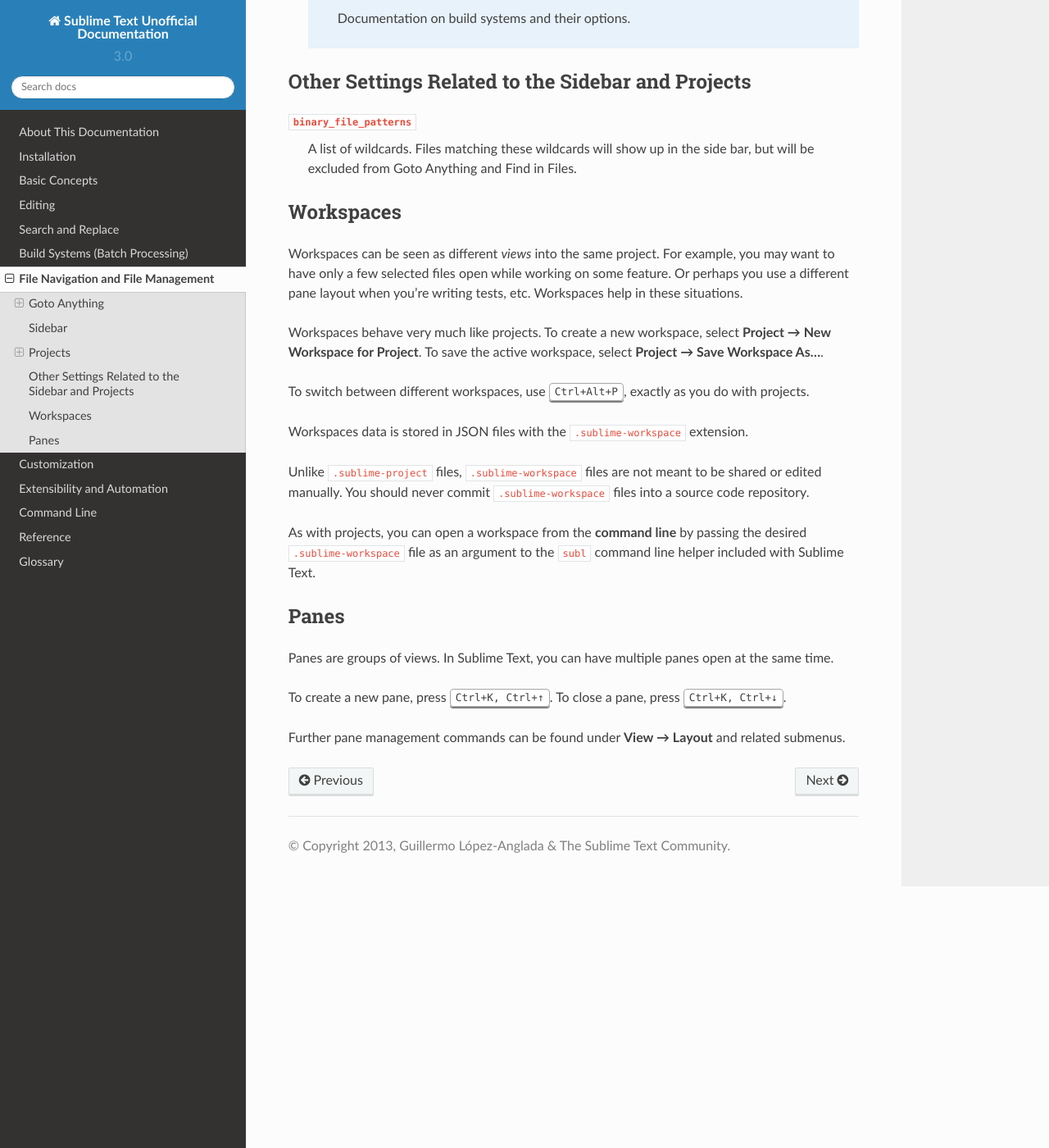
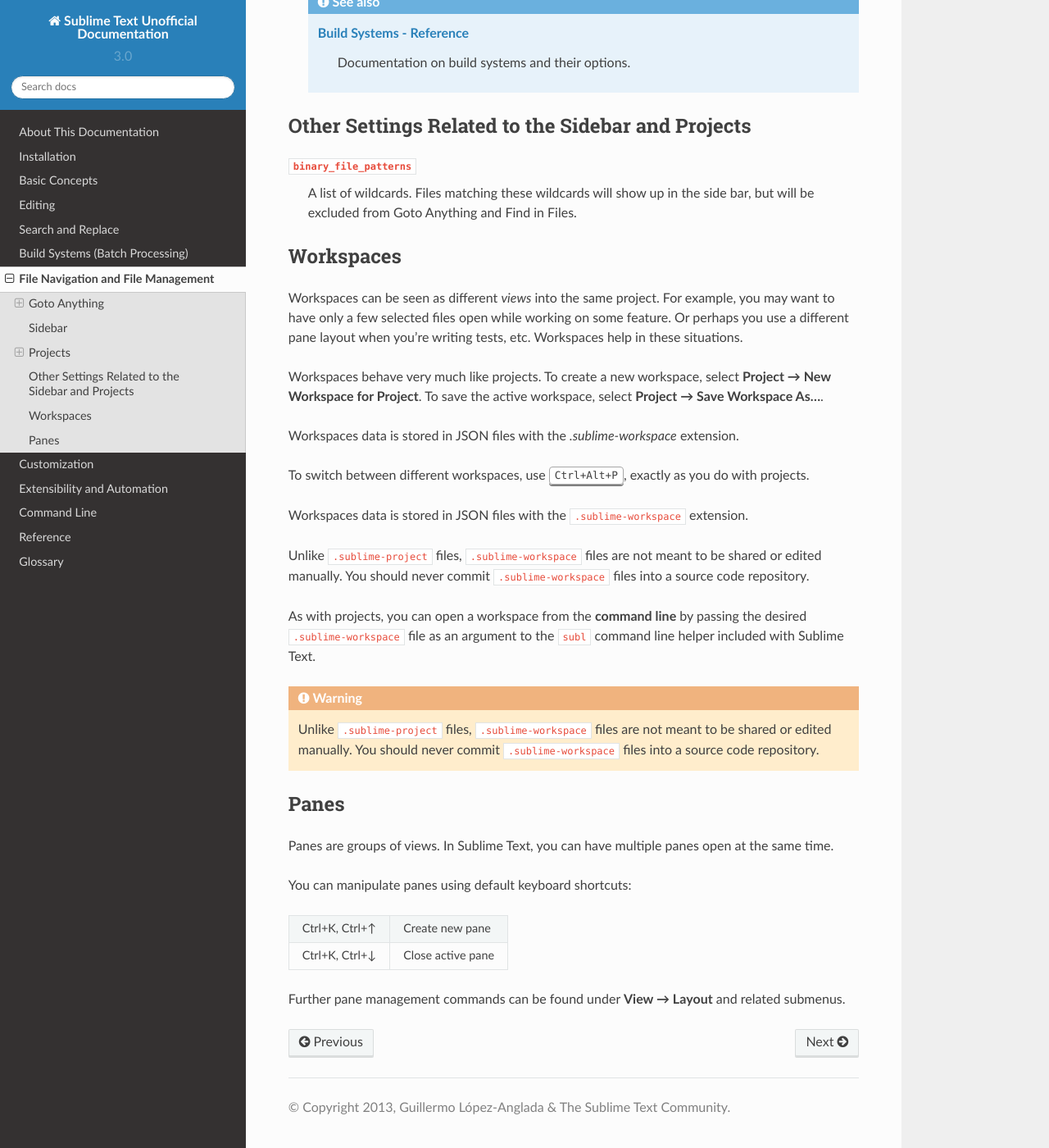
Before and after one commit to guillermooo/sublime-undocs, a Sphinx documentation site: the page built from source/file_management/file_management.rst, in a window 1280 px wide and 1400 px high, scrolled down 5173 px. Shown: the whole window at 82% size. Built offline with Sphinx 7.4.7 and the Read the Docs theme 2.0.0, drawn with Linux system fonts in a browser that asks for light colours; some of the changed text lies outside the part shown.

Commit message:
edit project topic

```diff
--- a/source/file_management/file_management.rst
+++ b/source/file_management/file_management.rst
@@ -205,9 +205,11 @@
 to the ``subl`` command line helper
 included with Sublime Text.
 
-Project files are generally apt
-to be committed to source code repositories,
-but always be mindful of what you store in them.
+.. warning::
+
+    A ``.sublime-project`` file is generally apt
+    to be committed to a source code repository,
+    but always be mindful of what you store in it.
 
 
 The ``.sublime-project`` Format
@@ -215,8 +217,8 @@
 
 Project metadata in ``.sublime-project`` files
 is split across three top level sections:
-``folders``, for the included folders, ``settings``,
-for project-specific settings,
+``folders``, for the included folders; ``settings``,
+for project-specific settings;
 and ``build_systems``, for project-specific build systems.
 
 .. code-block:: javascript
@@ -335,6 +337,9 @@
 To save the active workspace,
 select **Project → Save Workspace As...**.
 
+Workspaces data is stored in JSON files
+with the *.sublime-workspace* extension.
+
 To switch between different workspaces,
 use :kbd:`Ctrl+Alt+P`,
 exactly as you do with projects.
@@ -354,6 +359,13 @@
 as an argument to the ``subl`` command line helper
 included with Sublime Text.
 
+.. warning::
+    Unlike ``.sublime-project`` files,
+    ``.sublime-workspace`` files
+    are not meant to be shared or edited manually.
+    You should never commit ``.sublime-workspace`` files
+    into a source code repository.
+
 
 Panes
 =====
@@ -362,9 +374,14 @@
 In Sublime Text, you can have
 multiple panes open at the same time.
 
-To create a new pane,
-press :kbd:`Ctrl+K, Ctrl+↑`.
-To close a pane, press :kbd:`Ctrl+K, Ctrl+↓`.
+You can manipulate panes
+using default keyboard shortcuts:
+
++-----------------------+--------------------+
+| Ctrl+K, Ctrl+↑        | Create new pane    |
++-----------------------+--------------------+
+| Ctrl+K, Ctrl+↓        | Close active pane  |
++-----------------------+--------------------+
 
 Further pane management commands
 can be found under **View → Layout**
```
